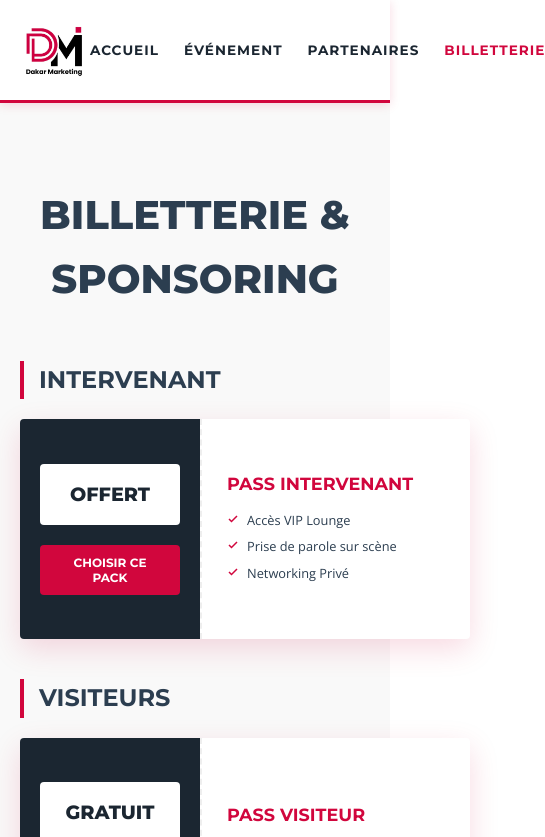
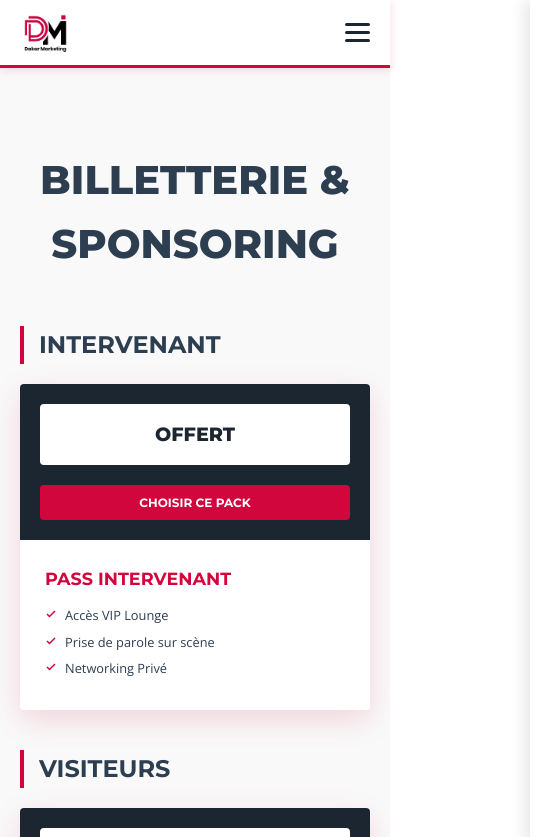
Before and after one commit to RootGardian/Bem, a React (Vite) app: page /tickets in a window 390 px wide. Shown: the top 837 px of the page, 545 px wide, since content can reach past the window. Built offline with nearby package versions, Linux system fonts and the light colour scheme.

Commit message:
respensve commit

```diff
--- a/src/components/Header.jsx
+++ b/src/components/Header.jsx
@@ -1,12 +1,14 @@
-import React from 'react';
+import React, { useState } from 'react';
 import { Link } from 'react-router-dom';
 
 const Header = () => {
+  const [isMenuOpen, setIsMenuOpen] = useState(false);
+
   return (
     <header style={{
       background: 'var(--white)',
       borderBottom: '3px solid var(--bem-red)',
-      padding: '20px 0',
+      padding: '10px 0',
       position: 'sticky',
       top: 0,
       zIndex: 1000,
@@ -14,13 +16,27 @@ const Header = () => {
     }}>
       <div className="container" style={{ display: 'flex', justifyContent: 'space-between', alignItems: 'center' }}>
         <Link to="/" style={{ textDecoration: 'none', display: 'flex', alignItems: 'center' }}>
-          <img src="/Logo_DM.png" alt="Dakar Marketing" style={{ height: '60px', width: 'auto' }} />
+          <img src="/Logo_DM.png" alt="Dakar Marketing" style={{ height: '45px', width: 'auto' }} />
         </Link>
-        <ul style={{ display: 'flex', gap: '25px', listStyle: 'none', margin: 0, padding: 0 }}>
-          <li><Link to="/" style={{ textDecoration: 'none', color: 'var(--bem-blue-night)', fontSize: '0.85rem', fontWeight: 700, letterSpacing: '1px', fontFamily: 'Montserrat', textTransform: 'uppercase' }}>Accueil</Link></li>
-          <li><a href="/#evenement" style={{ textDecoration: 'none', color: 'var(--bem-blue-night)', fontSize: '0.85rem', fontWeight: 700, letterSpacing: '1px', fontFamily: 'Montserrat', textTransform: 'uppercase' }}>Événement</a></li>
-          <li><a href="/#partenaires" style={{ textDecoration: 'none', color: 'var(--bem-blue-night)', fontSize: '0.85rem', fontWeight: 700, letterSpacing: '1px', fontFamily: 'Montserrat', textTransform: 'uppercase' }}>Partenaires</a></li>
-          <li><Link to="/tickets" style={{ textDecoration: 'none', color: 'var(--bem-red)', fontSize: '0.85rem', fontWeight: 700, letterSpacing: '1px', fontFamily: 'Montserrat', textTransform: 'uppercase' }}>Billetterie</Link></li>
+
+        {/* Mobile Toggle */}
+        <div className="mobile-toggle" onClick={() => setIsMenuOpen(!isMenuOpen)}>
+          <span style={{
+            transform: isMenuOpen ? 'rotate(45deg) translate(5px, 5px)' : 'none',
+            background: isMenuOpen ? 'var(--bem-red)' : 'var(--bem-blue-night)'
+          }}></span>
+          <span style={{ opacity: isMenuOpen ? 0 : 1 }}></span>
+          <span style={{
+            transform: isMenuOpen ? 'rotate(-45deg) translate(7px, -6px)' : 'none',
+            background: isMenuOpen ? 'var(--bem-red)' : 'var(--bem-blue-night)'
+          }}></span>
+        </div>
+
+        <ul className={`nav-menu ${isMenuOpen ? 'active' : ''}`}>
+          <li><Link to="/" onClick={() => setIsMenuOpen(false)} style={{ textDecoration: 'none', color: 'var(--bem-blue-night)', fontSize: '0.85rem', fontWeight: 700, letterSpacing: '1px', fontFamily: 'Montserrat', textTransform: 'uppercase' }}>Accueil</Link></li>
+          <li><a href="/#evenement" onClick={() => setIsMenuOpen(false)} style={{ textDecoration: 'none', color: 'var(--bem-blue-night)', fontSize: '0.85rem', fontWeight: 700, letterSpacing: '1px', fontFamily: 'Montserrat', textTransform: 'uppercase' }}>Événement</a></li>
+          <li><a href="/#partenaires" onClick={() => setIsMenuOpen(false)} style={{ textDecoration: 'none', color: 'var(--bem-blue-night)', fontSize: '0.85rem', fontWeight: 700, letterSpacing: '1px', fontFamily: 'Montserrat', textTransform: 'uppercase' }}>Partenaires</a></li>
+          <li><Link to="/tickets" onClick={() => setIsMenuOpen(false)} style={{ textDecoration: 'none', color: 'var(--bem-red)', fontSize: '0.85rem', fontWeight: 700, letterSpacing: '1px', fontFamily: 'Montserrat', textTransform: 'uppercase' }}>Billetterie</Link></li>
         </ul>
       </div>
     </header>
--- a/src/index.css
+++ b/src/index.css
@@ -104,7 +104,7 @@ section {
 /* Feature Cards */
 .feature-grid {
   display: grid;
-  grid-template-columns: repeat(auto-fit, minmax(250px, 1fr));
+  grid-template-columns: repeat(auto-fit, minmax(280px, 1fr));
   gap: 30px;
 }
 
@@ -188,7 +188,7 @@ section {
 /* Success Story & Round Tables */
 .round-table-grid {
   display: grid;
-  grid-template-columns: repeat(auto-fit, minmax(300px, 1fr));
+  grid-template-columns: repeat(auto-fit, minmax(280px, 1fr));
   gap: 40px;
 }
 
@@ -217,7 +217,7 @@ section {
 /* Schedule / Chronogramme */
 .schedule-grid {
   display: grid;
-  grid-template-columns: repeat(auto-fit, minmax(400px, 1fr));
+  grid-template-columns: repeat(auto-fit, minmax(300px, 1fr));
   gap: 40px;
 }
 
@@ -279,22 +279,113 @@ section {
 /* Partner Grid Update */
 .partner-grid {
   display: grid;
-  grid-template-columns: repeat(auto-fit, minmax(180px, 1fr));
-  gap: 30px;
+  grid-template-columns: repeat(auto-fit, minmax(140px, 1fr));
+  gap: 20px;
   align-items: center;
   justify-items: center;
 }
 
-.partner-logo {
-  max-width: 140px;
-  height: auto;
-  filter: grayscale(100%);
-  opacity: 0.7;
-  transition: all 0.3s;
+/* Mobile Menu */
+.mobile-toggle {
+  display: none;
+  flex-direction: column;
+  gap: 5px;
+  cursor: pointer;
 }
 
-.partner-logo:hover {
-  filter: grayscale(0%);
-  opacity: 1;
-  transform: scale(1.1);
+.mobile-toggle span {
+  width: 25px;
+  height: 3px;
+  background: var(--bem-blue-night);
+  border-radius: 3px;
+  transition: 0.3s;
 }
+
+.nav-menu {
+  display: flex;
+  gap: 25px;
+  list-style: none;
+  margin: 0;
+  padding: 0;
+  transition: 0.3s;
+}
+
+@media (max-width: 992px) {
+  .nav-menu {
+    position: fixed;
+    top: 0;
+    right: -100%;
+    width: 250px;
+    height: 100vh;
+    background: white;
+    flex-direction: column;
+    padding: 80px 40px;
+    box-shadow: -5px 0 15px rgba(0,0,0,0.1);
+    z-index: 999;
+    display: flex !important;
+  }
+
+  .nav-menu.active {
+    right: 0;
+  }
+
+  .mobile-toggle {
+    display: flex;
+    z-index: 1001;
+  }
+
+  .hero h1 {
+    font-size: 2.5rem !important;
+  }
+}
+
+@media (max-width: 576px) {
+  .hero h1 {
+    font-size: 2rem !important;
+  }
+
+  section {
+    padding: 50px 0;
+  }
+
+  .section-title h2 {
+    font-size: 1.8rem;
+  }
+}
+
+/* Tickets Page */
+.tickets-grid {
+  display: grid;
+  grid-template-columns: repeat(auto-fit, minmax(400px, 1fr));
+  gap: 30px;
+}
+
+@media (max-width: 992px) {
+  .tickets-grid {
+    grid-template-columns: repeat(auto-fit, minmax(300px, 1fr));
+  }
+}
+
+.ticket-card {
+  display: flex;
+  background: white;
+  border-radius: 4px;
+  overflow: hidden;
+  box-shadow: 0 10px 30px var(--bem-red-shadow);
+  min-height: 220px;
+}
+
+@media (max-width: 768px) {
+  .tickets-grid {
+    grid-template-columns: 1fr !important;
+  }
+
+  .ticket-card {
+    flex-direction: column;
+  }
+
+  .ticket-left {
+    flex: none !important;
+    width: 100% !important;
+  }
+}
--- a/src/pages/Registration.jsx
+++ b/src/pages/Registration.jsx
@@ -32,7 +32,7 @@ const Registration = () => {
           <div style={{ background: 'white', padding: '40px', borderRadius: '4px', boxShadow: '0 5px 20px var(--bem-red-shadow)', borderTop: '5px solid var(--bem-red)' }}>
             <h1 style={{ fontFamily: 'Montserrat', fontWeight: 800, fontSize: '1.8rem', textTransform: 'uppercase', marginBottom: '30px' }}>Inscription</h1>
             <form onSubmit={(e) => e.preventDefault()}>
-              <div style={{ display: 'grid', gridTemplateColumns: '1fr 1fr', gap: '20px', marginBottom: '30px' }}>
+              <div style={{ display: 'grid', gridTemplateColumns: 'repeat(auto-fit, minmax(200px, 1fr))', gap: '20px', marginBottom: '30px' }}>
                 <div style={{ display: 'flex', flexDirection: 'column', gap: '8px' }}>
                   <label style={{ fontSize: '0.75rem', fontWeight: 700, textTransform: 'uppercase', color: 'var(--bem-blue-night)' }}>Prénom</label>
                   <input type="text" id="fn" placeholder="Ex: Amadou" value={form.fn} onChange={handleChange} style={{ padding: '12px', border: '1px solid #ddd', borderRadius: '4px' }} />
--- a/src/pages/Tickets.jsx
+++ b/src/pages/Tickets.jsx
@@ -5,7 +5,7 @@ const Tickets = () => {
   const navigate = useNavigate();
 
   const TicketCard = ({ price, title, features, badge, color = 'var(--bem-blue-night)' }) => (
-    <div className="ticket-card" style={{ display: 'flex', background: 'white', borderRadius: '4px', overflow: 'hidden', boxShadow: '0 10px 30px var(--bem-red-shadow)', minHeight: '220px' }}>
+    <div className="ticket-card">
       <div className="ticket-left" style={{ flex: '0 0 40%', background: color, display: 'flex', flexDirection: 'column', justifyContent: 'center', alignItems: 'center', padding: '20px', color: 'white', textAlign: 'center' }}>
         <div className="price-box" style={{ background: 'white', color: color, padding: '15px', borderRadius: '4px', fontFamily: 'Montserrat', fontWeight: 800, fontSize: '1.2rem', marginBottom: '20px', width: '100%' }}>{price}</div>
         <button className="btn-obtain" style={{ background: 'var(--bem-red)', color: 'white', border: 'none', padding: '10px 15px', borderRadius: '4px', fontFamily: 'Montserrat', fontWeight: 700, fontSize: '0.75rem', textTransform: 'uppercase', cursor: 'pointer', width: '100%' }} onClick={() => navigate('/registration')}>Choisir ce pack</button>
@@ -33,19 +33,19 @@ const Tickets = () => {
 
         {/* INTERVENANT */}
         <h2 className="category-title" style={{ fontFamily: 'Montserrat', fontWeight: 700, fontSize: '1.5rem', textTransform: 'uppercase', margin: '40px 0 20px', borderLeft: '4px solid var(--bem-red)', paddingLeft: '15px' }}>Intervenant</h2>
-        <div className="tickets-grid" style={{ display: 'grid', gridTemplateColumns: 'repeat(auto-fit, minmax(450px, 1fr))', gap: '30px' }}>
+        <div className="tickets-grid">
           <TicketCard price="OFFERT" title="Pass Intervenant" features={["Accès VIP Lounge", "Prise de parole sur scène", "Networking Privé"]} />
         </div>
 
         {/* VISITEUR */}
         <h2 className="category-title" style={{ fontFamily: 'Montserrat', fontWeight: 700, fontSize: '1.5rem', textTransform: 'uppercase', margin: '40px 0 20px', borderLeft: '4px solid var(--bem-red)', paddingLeft: '15px' }}>Visiteurs</h2>
-        <div className="tickets-grid" style={{ display: 'grid', gridTemplateColumns: 'repeat(auto-fit, minmax(450px, 1fr))', gap: '30px' }}>
+        <div className="tickets-grid">
           <TicketCard price="GRATUIT" title="Pass Visiteur" features={["Accès stands", "Conférences"]} />
         </div>
 
         {/* EXPOSANT */}
         <h2 className="category-title" style={{ fontFamily: 'Montserrat', fontWeight: 700, fontSize: '1.5rem', textTransform: 'uppercase', margin: '40px 0 20px', borderLeft: '4px solid var(--bem-red)', paddingLeft: '15px' }}>Exposant</h2>
-        <div className="tickets-grid" style={{ display: 'grid', gridTemplateColumns: 'repeat(auto-fit, minmax(450px, 1fr))', gap: '30px' }}>
+        <div className="tickets-grid">
           <TicketCard
             price="25 000 CFA"
             title="Formule Standard"
@@ -66,7 +66,7 @@ const Tickets = () => {
 
         {/* NOS PACKS SPONSORING */}
         <h2 className="category-title" style={{ fontFamily: 'Montserrat', fontWeight: 700, fontSize: '1.5rem', textTransform: 'uppercase', margin: '40px 0 20px', borderLeft: '4px solid var(--bem-red)', paddingLeft: '15px' }}>Nos Packs Sponsoring</h2>
-        <div className="tickets-grid" style={{ display: 'grid', gridTemplateColumns: 'repeat(auto-fit, minmax(450px, 1fr))', gap: '30px' }}>
+        <div className="tickets-grid">
           <TicketCard
             price="250 000 CFA"
             title="Pack Standard"
```
